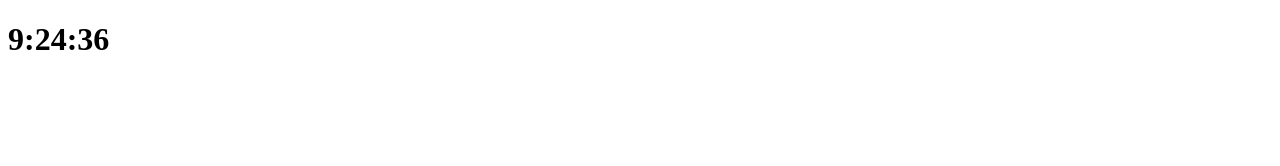
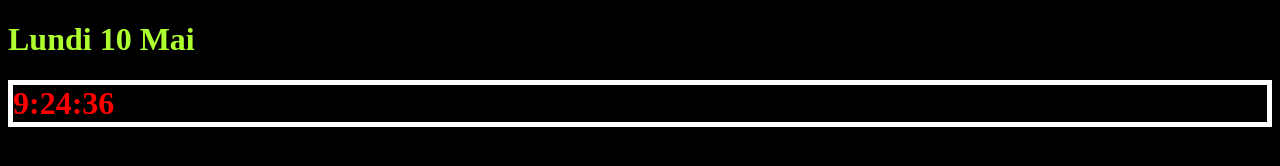
Before and after one commit to SamBstorm/TB.JS.Exos, a plain HTML site: page Exo - JS - Timer/index.html in a window 1280 px wide. Drawn offline with Linux system fonts and the light colour scheme.

Commit message:
Exos Date - Add Date and style (for demonstration)

```diff
--- a/Exo - JS - Timer/index.html
+++ b/Exo - JS - Timer/index.html
@@ -3,6 +3,7 @@
 <head>
     <meta charset="UTF-8">
     <title>Document</title>
+    <link rel="stylesheet" type="text/css" href="styles/main.css">
     <script src="./scripts/js/main.js"></script>
 </head>
 <body>
--- a/Exo - JS - Timer/scripts/js/main.js
+++ b/Exo - JS - Timer/scripts/js/main.js
@@ -2,8 +2,12 @@
 
 window.onload = function(){
     const body = document.body;
-    const h1 = document.createElement("h1");
-    body.appendChild(h1);
+    const h1_date = document.createElement("h1");
+    h1_date.setAttribute("id","date");
+    const h1_clock = document.createElement("h1");
+    h1_clock.setAttribute("id","clock");
+    body.appendChild(h1_date);
+    body.appendChild(h1_clock);
 
     const getTimer = function(cssSelector){
         let elemHTML = document.querySelector(cssSelector);
@@ -16,12 +20,41 @@ window.onload = function(){
             elemHTML.innerText = finalFormat;
         }
     };
+
+    const getDate = function (cssSelector) {
+        const monthNames = ["Janvier", "Février", "Mars", "Avril", "Mai", "Juin", "Juillet","Août", "Septembre", "Octobre","Novembre", "Décembre"];
+        const dayNames = ["Dimanche","Lundi","Mardi","Mercredi","Jeudi","Vendredi","Samedi"];
+        let elemHTML = document.querySelector(cssSelector);
+        if (elemHTML){
+            let date = new Date();
+            let dayOfWeek = date.getDay();
+            let month = date.getMonth();
+            let dayOfMonth = date.getDate();
+            let finalFormat = `${dayNames[dayOfWeek]} ${dayOfMonth} ${monthNames[month]}`;
+            elemHTML.innerText = finalFormat;
+        }
+    }
     getTimer("title");
     let title_timer = setInterval(
         function(){ getTimer("title"); }
         , 1000 );
-    getTimer("body>h1")
+    getTimer("#clock");
     let body_timer = setInterval(
-        function(){ getTimer("body>h1"); }
+        function(){ getTimer("#clock"); }
         , 1000 );
+    getDate("#date");
+
+    const millisecondPerDay = 86400000;
+    let date = new Date();
+    let ms = date.getMilliseconds() + (date.getSeconds()*1000) + (date.getMinutes()*60000) + (date.getHours() * 3600000);
+    let date_timer = setTimeout(
+        function(){
+            getDate("#date");
+            let t = setInterval(
+                getDate("#date"),
+                millisecondPerDay
+            )
+        }
+        ,millisecondPerDay - ms
+    );
 };
--- /dev/null
+++ b/Exo - JS - Timer/styles/main.css
@@ -0,0 +1,15 @@
+body{
+    background-color: black;
+}
+
+#date{
+    color:greenyellow;
+}
+#clock{
+    color: red;
+    border : 5px solid white;
+}
+
+.pair{
+    color:yellow !important;
+}
```
